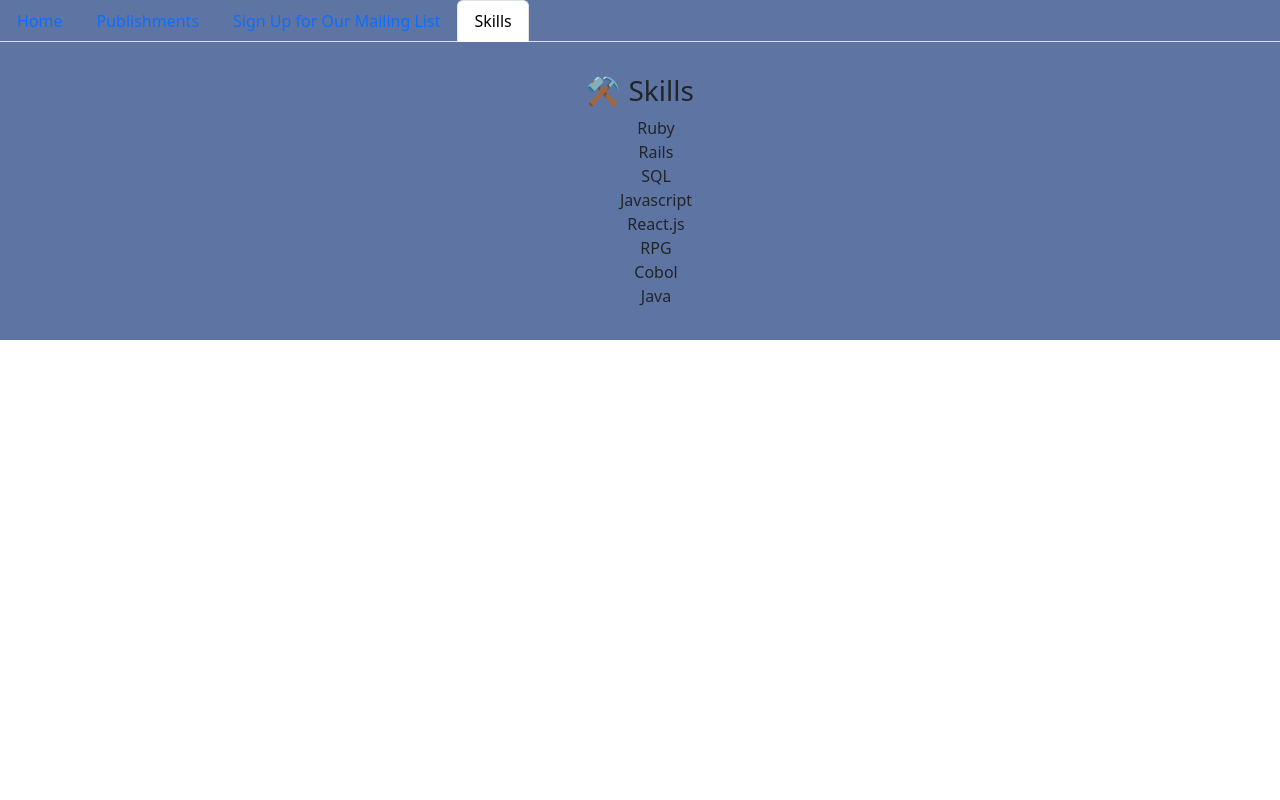
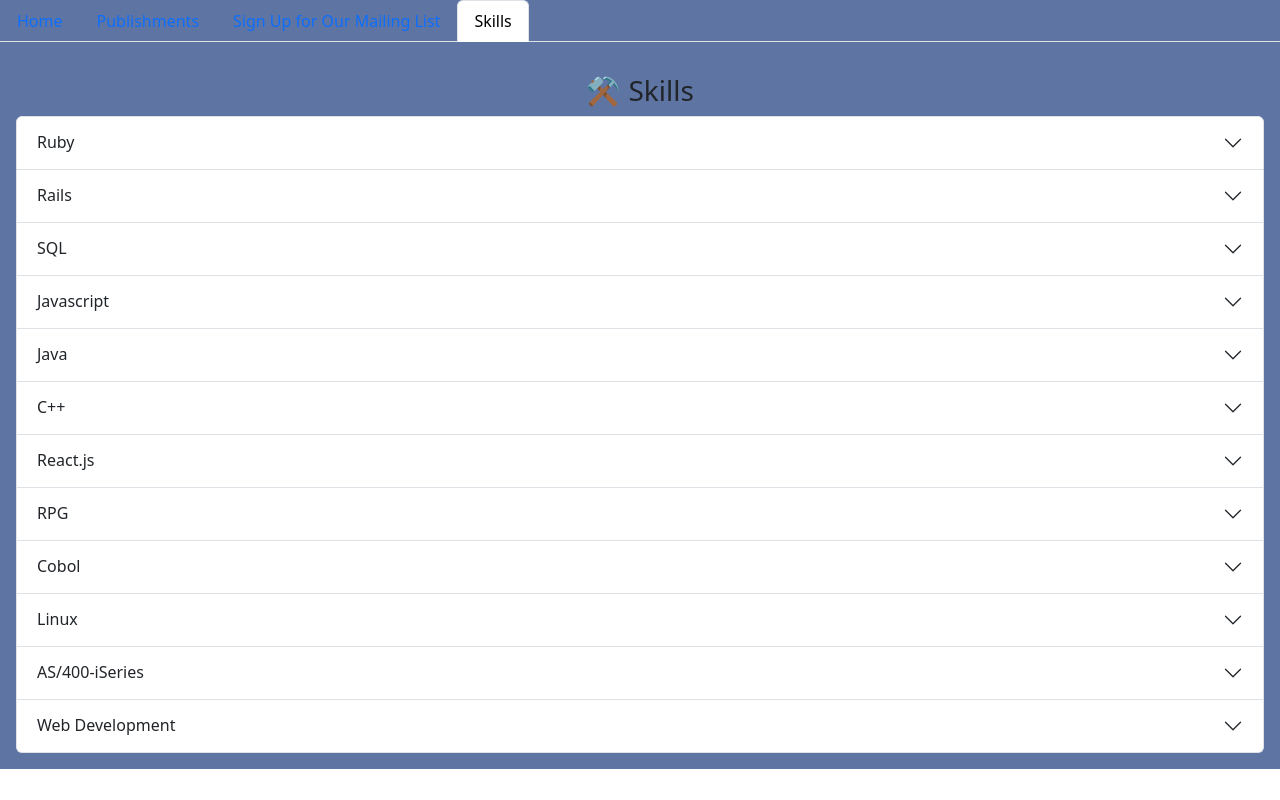
Before and after one commit to dondenoncourt/author, a React (Create React App) app in the folder frontend/: page / in a window 1280 px wide. Both pictures are taken after a click on the tab "Skills". Built offline with nearby package versions, Linux system fonts and the light colour scheme; no server answers.

Commit message:
refine UI a bit

```diff
--- a/frontend/src/App.jsx
+++ b/frontend/src/App.jsx
@@ -3,7 +3,7 @@ import testBoard from './shodan-test-board.jpg';
 import './App.css';
 import Skills from './skills.js';
 import Publishments from './publishments.js';
-import Signup from './signup.jsx'; // import the Signup component
+import Signup from './signup.jsx';
 import { Tabs, Tab, Offcanvas } from 'react-bootstrap';
 
 function App() {
--- a/frontend/src/signup.jsx
+++ b/frontend/src/signup.jsx
@@ -71,7 +71,7 @@ const MailingListSignup = ({ onSuccess }) => {
                 <Form.Group className="mb-3">
                     <Form.Control
                         type="text"
-                        placeholder=""
+                        placeholder="First Name"
                         value={name}
                         onChange={(event) => setName(event.target.value)}
                         required
--- a/frontend/src/skills.js
+++ b/frontend/src/skills.js
@@ -1,17 +1,34 @@
+import { Accordion } from 'react-bootstrap';
+
 const Skill=()=>{
+    const skills = [
+        { name: 'Ruby', description: 'I became enamored with Ruby in 2008, after losing too much time learning PHP' },
+        { name: 'Rails', description: 'I moved to Rails in 2011 and never looked back' },
+        { name: 'SQL', description: 'I have used SQL since the 1990s on DB2, PostgreSQL, MySQL, and Microsoft SQL Server' },
+        { name: 'Javascript', description: 'I first used Javascript in 1998 and I was a heave jQuery user' },
+        { name: 'Java', description: 'I was an early adopter of Java in 1996. I published several books and hundreds of articles on Java.' },
+        { name: 'C++', description: 'I did C and C++ for six years. I wrote a C++-based RPG and Cobol debugger and in AS/400 performance tuner.' },
+        { name: 'React.js', description: 'I started using React.js in 2022 and I love it' },
+        { name: 'RPG', description: 'This was my first programming language, I cut my teeth on RPG for ERP applications. I later wrote a C++-based RPG debugger in the mid-1990s' },
+        { name: 'Cobol', description: 'I did Cobol in college and a few years at Circuit City.' },
+        { name: 'Linux', description: 'I am comfortable with Linux having published the book "Web Hosting on Linux".' },
+        { name: 'AS/400-iSeries', description: 'I worked on the AS/400 for over a decade. I knew it inside and out as I wrote a profitable performance tuning tool.' },
+        { name: 'Web Development', description: 'I have been a web developer since 1995, starting with HTML and PHP. I have also done a lot of work with JavaScript, jQuery, and React.js.' }
+    ];
+
     return(
        <section>
         <h3>⚒ Skills</h3>
-        <ul style={{ listStyleType: 'none' }}>
-            <li>Ruby</li>
-            <li>Rails</li>
-            <li>SQL</li>
-            <li>Javascript</li>
-            <li>React.js</li>
-            <li>RPG</li>
-            <li>Cobol</li>
-            <li>Java</li>
-        </ul>
+        <Accordion>
+            {skills.map((skill, index) => (
+                <Accordion.Item eventKey={index.toString()} key={index}>
+                    <Accordion.Header>{skill.name}</Accordion.Header>
+                    <Accordion.Body>
+                        {skill.description}
+                    </Accordion.Body>
+                </Accordion.Item>
+            ))}
+        </Accordion>
        </section>
     )
 }
```
Also changed, not shown: frontend/src/main.jsx (deleted, +0 -15 lines), frontend/src/logo.svg (deleted).
